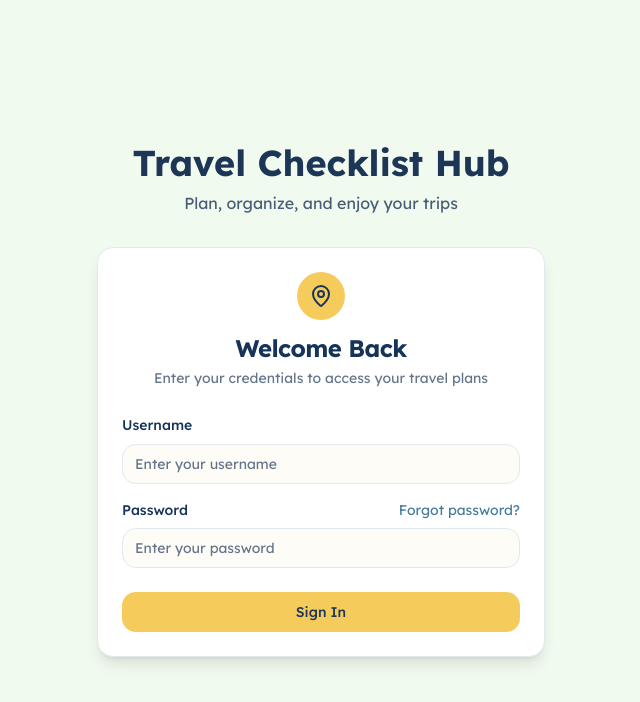
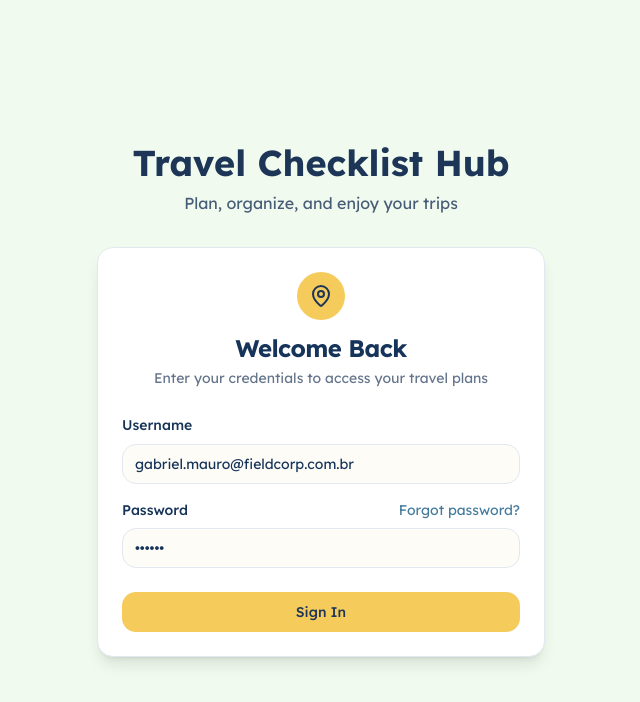
Before and after one commit to AdvenTureee/travel-checklist-hub, a React (Vite) app: page / in a window 1280 px wide. Shown: the top 702 px of the page, without its empty margins (319-959 px from the left). Built offline with nearby package versions, Linux system fonts and the light colour scheme.

Commit message:
Add default login credentials
Set default login credentials for the user.

```diff
--- a/src/components/auth/LoginForm.tsx
+++ b/src/components/auth/LoginForm.tsx
@@ -9,8 +9,8 @@ import { Card, CardContent, CardDescription, CardFooter, CardHeader, CardTitle }
 import { useToast } from '@/hooks/use-toast';
 
 export function LoginForm() {
-  const [username, setUsername] = useState('');
-  const [password, setPassword] = useState('');
+  const [username, setUsername] = useState('gabriel.mauro@fieldcorp.com.br');
+  const [password, setPassword] = useState('741129');
   const [isLoading, setIsLoading] = useState(false);
   const navigate = useNavigate();
   const { toast } = useToast();
```
